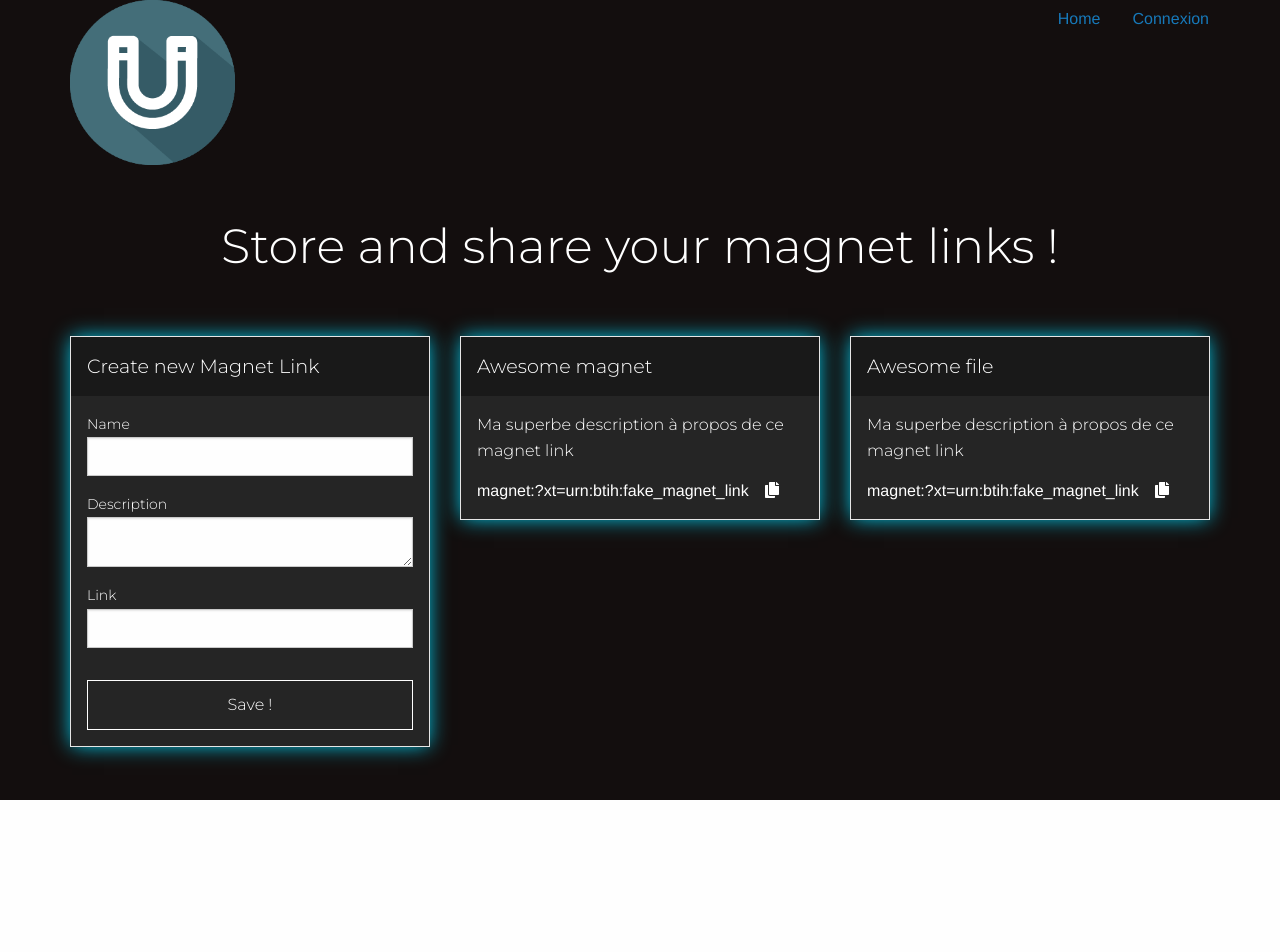
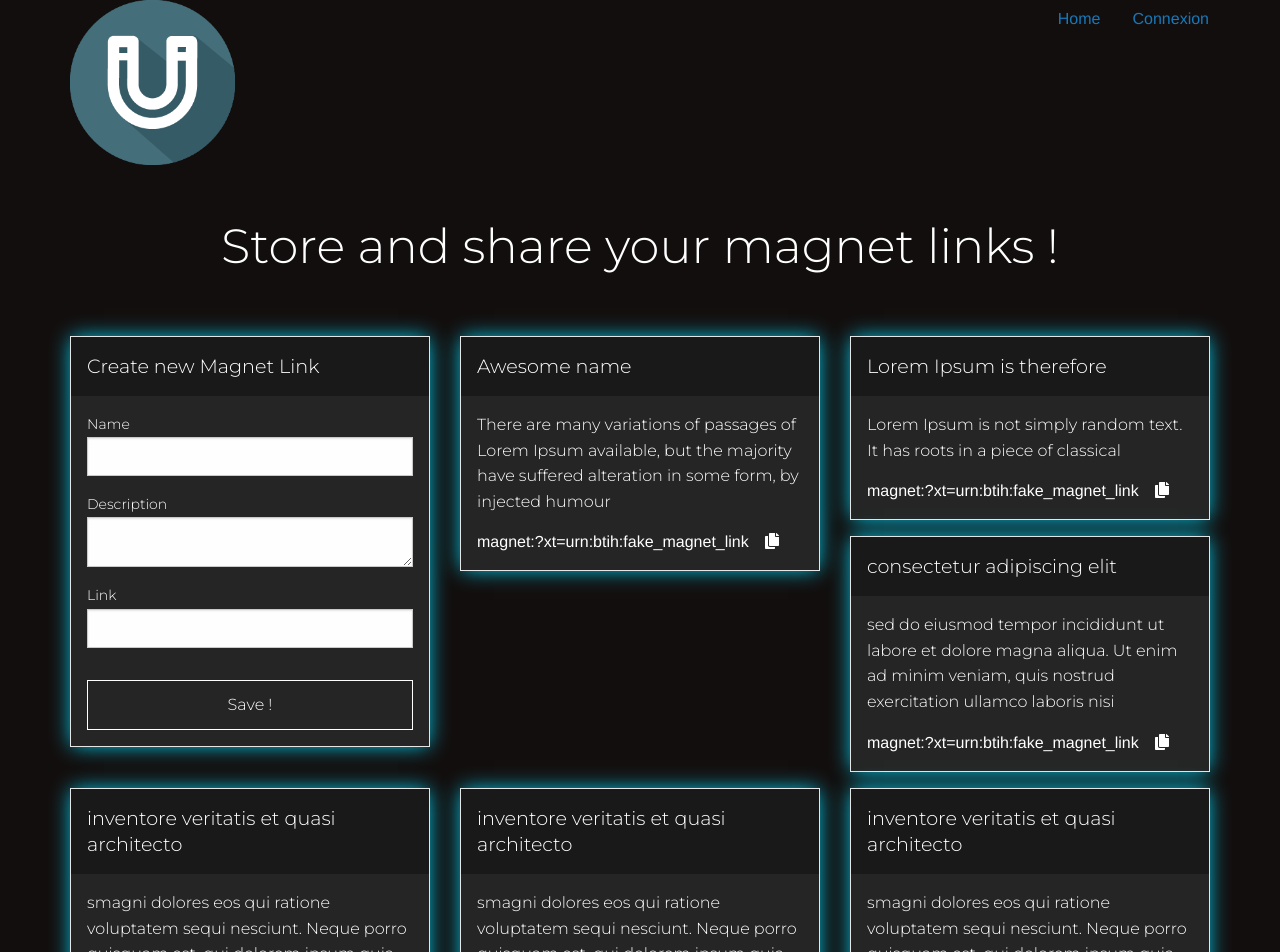
Before and after one commit to Quentinchampenois/magnet_links_manager, a React (Create React App) app in the folder frontend/: page / in a window 1280 px wide. Shown: the top 952 px of the page. Before the commit the page ends 800 px from the top, so only its background shows below. Built offline with nearby package versions, Linux system fonts and the light colour scheme.

Commit message:
create list of fake magnet links

```diff
--- a/frontend/src/components/Links.js
+++ b/frontend/src/components/Links.js
@@ -3,7 +3,43 @@ import MagnetLink from './MagnetLink'
 import CreateLink from './CreateLink'
 
 class Links extends React.Component {
-  render() {
+
+    componentWillMount() {
+        this.links = [
+            {
+                name: "Awesome name",
+                description: "There are many variations of passages of Lorem Ipsum available, but the majority have suffered alteration in some form, by injected humour",
+                link: "magnet:?xt=urn:btih:fake_magnet_link"
+            },
+            {
+                name: "Lorem Ipsum is therefore",
+                description: "Lorem Ipsum is not simply random text. It has roots in a piece of classical",
+                link: "magnet:?xt=urn:btih:fake_magnet_link"
+            },
+            {
+                name: "consectetur adipiscing elit",
+                description: "sed do eiusmod tempor incididunt ut labore et dolore magna aliqua. Ut enim ad minim veniam, quis nostrud exercitation ullamco laboris nisi",
+                link: "magnet:?xt=urn:btih:fake_magnet_link"
+            },
+            {
+                name: "inventore veritatis et quasi architecto",
+                description: "smagni dolores eos qui ratione voluptatem sequi nesciunt. Neque porro quisquam est, qui dolorem ipsum quia dolor sit amet, consectetur",
+                link: "magnet:?xt=urn:btih:fake_magnet_link"
+            },
+            {
+                name: "inventore veritatis et quasi architecto",
+                description: "smagni dolores eos qui ratione voluptatem sequi nesciunt. Neque porro quisquam est, qui dolorem ipsum quia dolor sit amet, consectetur",
+                link: "magnet:?xt=urn:btih:fake_magnet_link"
+            },
+            {
+                name: "inventore veritatis et quasi architecto",
+                description: "smagni dolores eos qui ratione voluptatem sequi nesciunt. Neque porro quisquam est, qui dolorem ipsum quia dolor sit amet, consectetur",
+                link: "magnet:?xt=urn:btih:fake_magnet_link"
+            }
+        ]
+    }
+
+    render() {
     return (
         <div className="">
             <div className="text-center padding-vertical-3">
@@ -13,12 +49,11 @@ class Links extends React.Component {
                 <div className={"columns medium-4"}>
                     <CreateLink/>
                 </div>
-                <div className={"columns medium-4"}>
-                    <MagnetLink name="Awesome magnet" magnetLink="magnet:?xt=urn:btih:fake_magnet_link" description="Ma superbe description à propos de ce magnet link"/>
-                </div>
-                <div className={"columns medium-4"}>
-                    <MagnetLink name="Awesome file" magnetLink="magnet:?xt=urn:btih:fake_magnet_link" description="Ma superbe description à propos de ce magnet link"/>
-                </div>
+                {this.links.map((magnet, idx) => {
+                    return (<div className={"columns medium-4"}>
+                        <MagnetLink key={idx} keyId={idx} name={magnet.name} magnetLink={magnet.link} description={magnet.description} />
+                    </div>)
+                })}
             </div>
         </div>
     );
--- a/frontend/src/components/MagnetLink.js
+++ b/frontend/src/components/MagnetLink.js
@@ -21,7 +21,7 @@ class MagnetLink extends React.Component {
 
     render() {
         return (
-            <div className="card font-color--primary">
+            <div className="card font-color--primary" id={`magnet_${this.props.keyId}`}>
                 <div className="card-divider">
                     <h3>{this.props.name}</h3>
                 </div>
--- a/frontend/src/index.js
+++ b/frontend/src/index.js
@@ -12,7 +12,4 @@ ReactDOM.render(
   document.getElementById('root')
 );
 
-// If you want your app to work offline and load faster, you can change
-// unregister() to register() below. Note this comes with some pitfalls.
-// Learn more about service workers: https://bit.ly/CRA-PWA
 serviceWorker.register();
```
